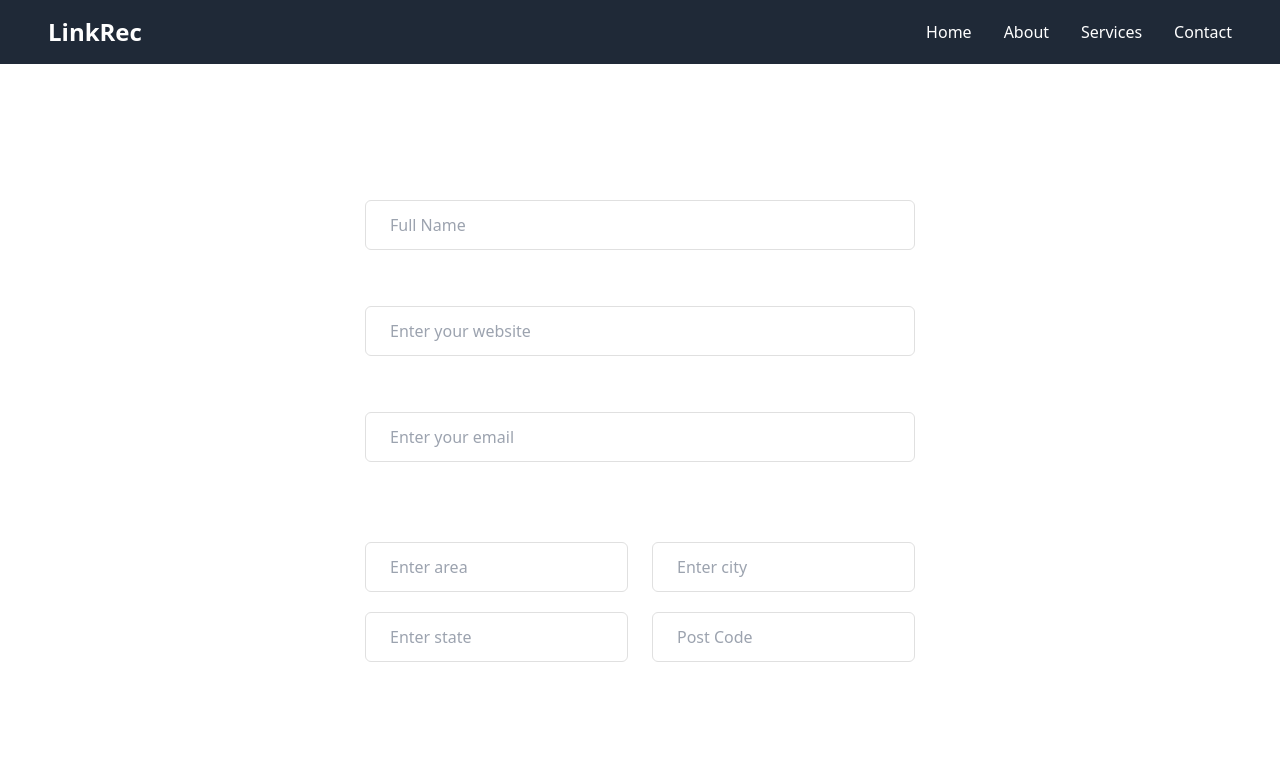
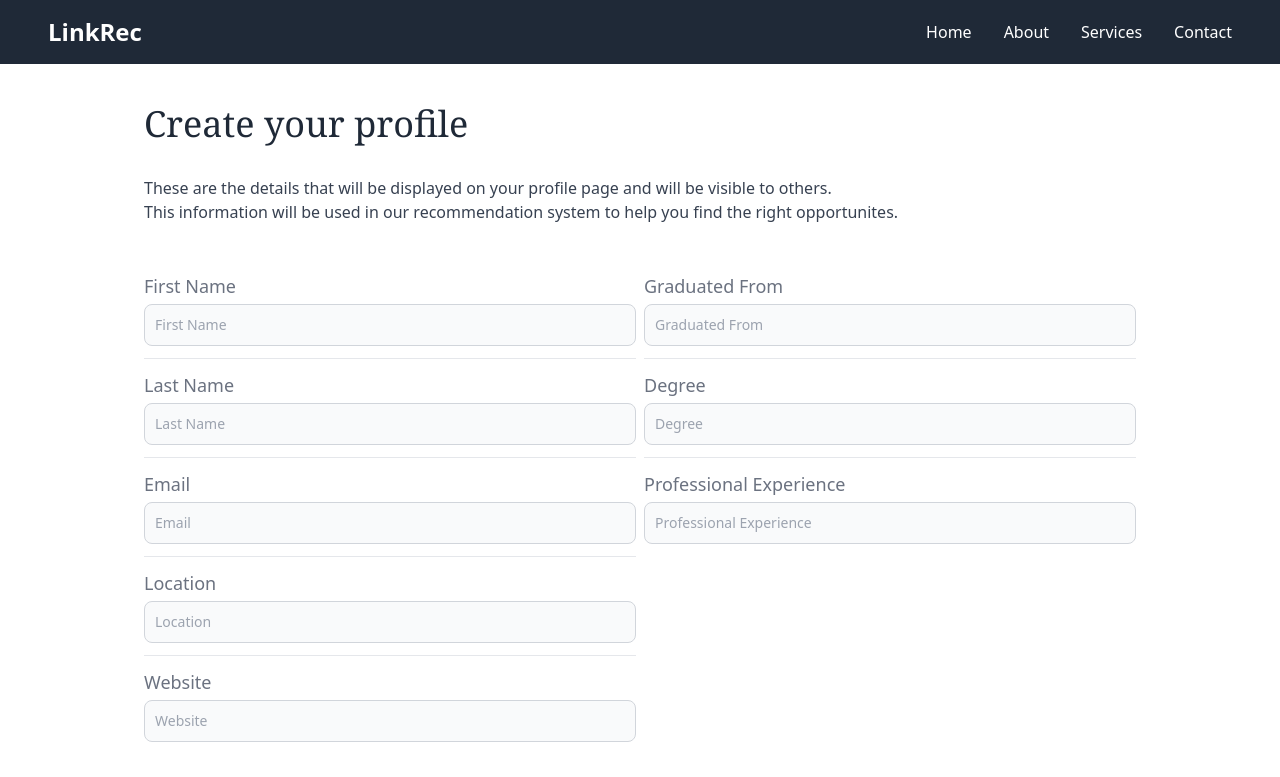
Before and after one commit to DonghoC-1951754/WebInfoProject, a React (Create React App) app in the folder front-end/linkrec-front-end/: page /profile-creation in a window 1280 px wide. Shown: the top 777 px of the page. Built offline with nearby package versions, Linux system fonts and the light colour scheme.

Commit message:
update flask server CORS

```diff
--- a/front-end/linkrec-front-end/src/App.js
+++ b/front-end/linkrec-front-end/src/App.js
@@ -39,7 +39,10 @@ function App() {
             path="/profile-creation"
             element={
               <>
-                <Header /> <ProfileCreationForm />
+              <div class="flex flex-col h-screen">
+                <Header />
+                <ProfileCreationForm />
+              </div>
               </>
             }
           />
--- /dev/null
+++ b/front-end/linkrec-front-end/src/GraphQL/queries.js
@@ -0,0 +1,14 @@
+import { gql } from '@apollo/client';
+
+// Fetch all profiles
+export const GET_PROFILES = gql`
+  query GetProfiles {
+    profiles {
+      id
+      firstName
+      name
+      email
+      location
+    }
+  }
+`;
--- a/front-end/linkrec-front-end/src/components/ProfileCreationForm.js
+++ b/front-end/linkrec-front-end/src/components/ProfileCreationForm.js
@@ -1,150 +1,182 @@
 import { Link } from "react-router-dom";
+import React from "react";
+import { useQuery } from "@apollo/client";
+import { useLazyQuery } from "@apollo/client";
+import { GET_PROFILES } from "../GraphQL/queries";
 
 function ProfileCreationForm() {
+  const [fetchProfiles, { loading, error, data }] = useLazyQuery(GET_PROFILES);
+  if (loading) return <p>Loading...</p>;
+  if (error) return <p>Error: {error.message}</p>;
+  console.log(data);
+
   return (
-    <div class="flex items-center justify-center p-14 dark:bg-gray-900 text-white">
-      <div class="mx-auto w-full max-w-[550px] bg-white dark:bg-gray-900">
-        <form>
-          <div class="mb-5">
-            <label for="title" class="mb-3 block text-2xl font-medium ">
+    <section className="w-full overflow-hidden dark:bg-gray-900 flex-grow">
+      <div className="flex flex-col">
+        <div className="sm:w-[80%] xs:w-[90%] mx-auto flex py-6">
+          <h1 className="w-full text-left my-4 sm:mx-4 xs:pl-4 text-gray-800 dark:text-white lg:text-4xl md:text-3xl sm:text-3xl xs:text-xl font-serif">
             Create your profile
-            </label>
-            <label for="name" class="mb-3 block text-base font-medium ">
-              Full Name
+          </h1>
+        </div>
+        <div className="xl:w-[80%] lg:w-[90%] md:w-[90%] sm:w-[92%] xs:w-[90%] mx-auto flex flex-col gap-4 relative lg:-top-8 md:-top-6 sm:-top-4 xs:-top-4 p-4">
+          <p className="w-fit text-gray-700 dark:text-gray-400 text-md py-2">
+            These are the details that will be displayed on your profile page
+            and will be visible to others.<br></br>This information will be used
+            in our recommendation system to help you find the right
+            opportunites.
+          </p>
+          <div className="w-full my-auto py-6 flex flex-col justify-center gap-2">
+            <div className="w-full flex sm:flex-row xs:flex-col gap-2 justify-center">
+              <div className="w-full">
+                <dl className="text-gray-900 divide-y divide-gray-200 dark:text-white dark:divide-gray-700">
+                  <div className="flex flex-col pb-3">
+                    <label
+                      htmlFor="firstNameInput"
+                      className="mb-1 text-gray-500 md:text-lg dark:text-gray-400"
+                    >
+                      First Name
                     </label>
                     <input
                       type="text"
-              name="name"
-              id="name"
-              placeholder="Full Name"
-              class="w-full rounded-md border border-[#e0e0e0] bg-white py-3 px-6 text-base font-medium text-[#6B7280] outline-none focus:border-[#6A64F1] focus:shadow-md"
+                      id="firstNameInput"
+                      class="bg-gray-50 border border-gray-300 text-gray-900 text-sm rounded-lg focus:ring-blue-500 focus:border-blue-500 block w-full p-2.5 dark:bg-gray-700 dark:border-gray-600 dark:placeholder-gray-400 dark:text-white dark:focus:ring-blue-500 dark:focus:border-blue-500"
+                      placeholder="First Name"
+                      required
                     />
                   </div>
-          <div class="mb-5">
-            <label for="webpage" class="mb-3 block text-base font-medium ">
-              Webpage
+                  <div className="flex flex-col py-3">
+                    <label
+                      htmlFor="lastNameInput"
+                      className="mb-1 text-gray-500 md:text-lg dark:text-gray-400"
+                    >
+                      Last Name
                     </label>
                     <input
                       type="text"
-              name="webpage"
-              id="webpage"
-              placeholder="Enter your website"
-              class="w-full rounded-md border border-[#e0e0e0] bg-white py-3 px-6 text-base font-medium text-[#6B7280] outline-none focus:border-[#6A64F1] focus:shadow-md"
+                      id="lastNameInput"
+                      class="bg-gray-50 border border-gray-300 text-gray-900 text-sm rounded-lg focus:ring-blue-500 focus:border-blue-500 block w-full p-2.5 dark:bg-gray-700 dark:border-gray-600 dark:placeholder-gray-400 dark:text-white dark:focus:ring-blue-500 dark:focus:border-blue-500"
+                      placeholder="Last Name"
+                      required
                     />
                   </div>
-          <div class="mb-5">
-            <label for="email" class="mb-3 block text-base font-medium ">
-              Email Address
+                  <div className="flex flex-col py-3">
+                    <label
+                      htmlFor="emailInput"
+                      className="mb-1 text-gray-500 md:text-lg dark:text-gray-400"
+                    >
+                      Email
                     </label>
                     <input
-              type="email"
-              name="email"
-              id="email"
-              placeholder="Enter your email"
-              class="w-full rounded-md border border-[#e0e0e0] bg-white py-3 px-6 text-base font-medium text-[#6B7280] outline-none focus:border-[#6A64F1] focus:shadow-md"
+                      type="mail"
+                      id="emailInput"
+                      class="bg-gray-50 border border-gray-300 text-gray-900 text-sm rounded-lg focus:ring-blue-500 focus:border-blue-500 block w-full p-2.5 dark:bg-gray-700 dark:border-gray-600 dark:placeholder-gray-400 dark:text-white dark:focus:ring-blue-500 dark:focus:border-blue-500"
+                      placeholder="Email"
+                      required
                     />
                   </div>
-          <div class="mb-0 pt-3">
-            <label class="mb-5 block text-base font-semibold  sm:text-xl">
-              Address Details
-            </label>
-            <div class="-mx-3 flex flex-wrap">
-              <div class="w-full px-3 sm:w-1/2">
-                <div class="mb-5">
-                  <input
-                    type="text"
-                    name="area"
-                    id="area"
-                    placeholder="Enter area"
-                    class="w-full rounded-md border border-[#e0e0e0] bg-white py-3 px-6 text-base font-medium text-[#6B7280] outline-none focus:border-[#6A64F1] focus:shadow-md"
-                  />
-                </div>
-              </div>
-              <div class="w-full px-3 sm:w-1/2">
-                <div class="mb-5">
-                  <input
-                    type="text"
-                    name="city"
-                    id="city"
-                    placeholder="Enter city"
-                    class="w-full rounded-md border border-[#e0e0e0] bg-white py-3 px-6 text-base font-medium text-[#6B7280] outline-none focus:border-[#6A64F1] focus:shadow-md"
-                  />
-                </div>
-              </div>
-              <div class="w-full px-3 sm:w-1/2">
-                <div class="mb-5">
-                  <input
-                    type="text"
-                    name="state"
-                    id="state"
-                    placeholder="Enter state"
-                    class="w-full rounded-md border border-[#e0e0e0] bg-white py-3 px-6 text-base font-medium text-[#6B7280] outline-none focus:border-[#6A64F1] focus:shadow-md"
-                  />
-                </div>
-              </div>
-              <div class="w-full px-3 sm:w-1/2">
-                <div class="mb-5">
-                  <input
-                    type="text"
-                    name="post-code"
-                    id="post-code"
-                    placeholder="Post Code"
-                    class="w-full rounded-md border border-[#e0e0e0] bg-white py-3 px-6 text-base font-medium text-[#6B7280] outline-none focus:border-[#6A64F1] focus:shadow-md"
-                  />
-                </div>
-              </div>
-            </div>
-          </div>
-          <div class="mb-5 pt-3">
-            <label class="mb-5 block text-base font-semibold  sm:text-xl">
-              Education Details
-            </label>
-            <div class="mb-5">
-              <label for="school" class="mb-3 block text-base font-medium ">
-                School
+                  <div className="flex flex-col py-3">
+                    <label
+                      htmlFor="locationInput"
+                      className="mb-1 text-gray-500 md:text-lg dark:text-gray-400"
+                    >
+                      Location
                     </label>
                     <input
                       type="text"
-                name="school"
-                id="school"
-                placeholder="Enter your school"
-                class="w-full rounded-md border border-[#e0e0e0] bg-white py-3 px-6 text-base font-medium text-[#6B7280] outline-none focus:border-[#6A64F1] focus:shadow-md"
+                      id="locationInput"
+                      class="bg-gray-50 border border-gray-300 text-gray-900 text-sm rounded-lg focus:ring-blue-500 focus:border-blue-500 block w-full p-2.5 dark:bg-gray-700 dark:border-gray-600 dark:placeholder-gray-400 dark:text-white dark:focus:ring-blue-500 dark:focus:border-blue-500"
+                      placeholder="Location"
+                      required
                     />
                   </div>
-            <div class="mb-5">
-              <label for="degree" class="mb-3 block text-base font-medium ">
+                  <div className="flex flex-col py-3">
+                    <label
+                      htmlFor="websiteInput"
+                      className="mb-1 text-gray-500 md:text-lg dark:text-gray-400"
+                    >
+                      Website
+                    </label>
+                    <input
+                      type="text"
+                      id="websiteInput"
+                      class="bg-gray-50 border border-gray-300 text-gray-900 text-sm rounded-lg focus:ring-blue-500 focus:border-blue-500 block w-full p-2.5 dark:bg-gray-700 dark:border-gray-600 dark:placeholder-gray-400 dark:text-white dark:focus:ring-blue-500 dark:focus:border-blue-500"
+                      placeholder="Website"
+                      required
+                    />
+                  </div>
+                </dl>
+              </div>
+              <div className="w-full">
+                <dl className="text-gray-900 divide-y divide-gray-200 dark:text-white dark:divide-gray-700">
+                  <div className="flex flex-col pb-3">
+                    <label
+                      htmlFor="graduatedFromInput"
+                      className="mb-1 text-gray-500 md:text-lg dark:text-gray-400"
+                    >
+                      Graduated From
+                    </label>
+                    <input
+                      type="text"
+                      id="graduatedFromInput"
+                      class="bg-gray-50 border border-gray-300 text-gray-900 text-sm rounded-lg focus:ring-blue-500 focus:border-blue-500 block w-full p-2.5 dark:bg-gray-700 dark:border-gray-600 dark:placeholder-gray-400 dark:text-white dark:focus:ring-blue-500 dark:focus:border-blue-500"
+                      placeholder="Graduated From"
+                      required
+                    />
+                  </div>
+                  <div className="flex flex-col py-3">
+                    <label
+                      htmlFor="degreeInput"
+                      className="mb-1 text-gray-500 md:text-lg dark:text-gray-400"
+                    >
                       Degree
                     </label>
                     <input
                       type="text"
-                name="degree"
-                id="degree"
-                placeholder="Degree in ..."
-                class="w-full rounded-md border border-[#e0e0e0] bg-white py-3 px-6 text-base font-medium text-[#6B7280] outline-none focus:border-[#6A64F1] focus:shadow-md"
+                      id="degreeInput"
+                      class="bg-gray-50 border border-gray-300 text-gray-900 text-sm rounded-lg focus:ring-blue-500 focus:border-blue-500 block w-full p-2.5 dark:bg-gray-700 dark:border-gray-600 dark:placeholder-gray-400 dark:text-white dark:focus:ring-blue-500 dark:focus:border-blue-500"
+                      placeholder="Degree"
+                      required
                     />
                   </div>
-            <div class="mb-5">
-              <label for="prof-exp" class="mb-3 block text-base font-medium ">
+                  <div className="flex flex-col py-3">
+                    <label
+                      htmlFor="professionalExpInput"
+                      className="mb-1 text-gray-500 md:text-lg dark:text-gray-400"
+                    >
                       Professional Experience
                     </label>
                     <input
                       type="text"
-                name="prof-exp"
-                id="prof-exp"
-                placeholder="Relevant professional experience"
-                class="w-full rounded-md border border-[#e0e0e0] bg-white py-3 px-6 text-base font-medium text-[#6B7280] outline-none focus:border-[#6A64F1] focus:shadow-md"
+                      id="professionalExpInput"
+                      class="bg-gray-50 border border-gray-300 text-gray-900 text-sm rounded-lg focus:ring-blue-500 focus:border-blue-500 block w-full p-2.5 dark:bg-gray-700 dark:border-gray-600 dark:placeholder-gray-400 dark:text-white dark:focus:ring-blue-500 dark:focus:border-blue-500"
+                      placeholder="Professional Experience"
+                      required
                     />
                   </div>
+                </dl>
               </div>
-
-          <div>
-            <button class="hover:shadow-form w-full rounded-md bg-[#6A64F1] py-3 px-8 text-center text-base font-semibold text-white outline-none">
+            </div>
+          </div>
+          <button
+            onClick={() => fetchProfiles()}
+            class="w-full h-12 px-6 text-indigo-100 transition-colors duration-150 bg-indigo-700 rounded-lg focus:shadow-outline hover:bg-indigo-800"
+          >
             Create Profile
           </button>
-          </div>
-        </form>
+          {/* {loading && <p>Loading...</p>}
+          {error && <p>Error: {error.message}</p>}
+          {data && (
+            <ul>
+              {data.profiles.map((profile) => (
+                <li key={profile.id}>
+                  <strong>{profile.name}</strong> - {profile.industry}
+                </li>
+              ))}
+            </ul>
+          )} */}
         </div>
       </div>
+    </section>
   );
 }
 
--- a/front-end/linkrec-front-end/src/index.js
+++ b/front-end/linkrec-front-end/src/index.js
@@ -6,7 +6,7 @@ import reportWebVitals from "./reportWebVitals";
 import { ApolloClient, InMemoryCache, ApolloProvider } from "@apollo/client";
 
 const client = new ApolloClient({
-  uri: "127.0.0.1", // Replace with your GraphQL API endpoint
+  uri: " http://127.0.0.1:5000/graphql", // Replace with your GraphQL API endpoint
   cache: new InMemoryCache(),
 });
 
```
Also changed, not shown: front-end/linkrec-front-end/src/GraphQL/querries.js (deleted), 1 other file (tests, documents, lock files or other folders). Lines whose indentation alone changed are shown as unchanged.
